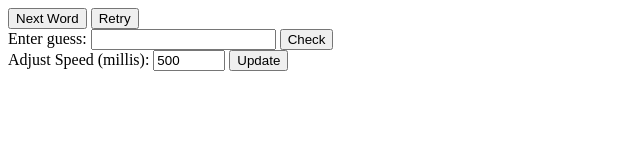
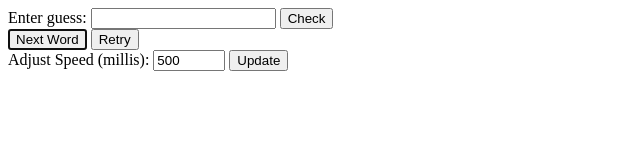
Before and after one commit to martiansnoop/fingerspelling, a plain HTML site: page index.html in a window 1280 px wide. Shown: the whole page, without its empty margins (0-640 px from the left). Drawn offline with Linux system fonts and the light colour scheme.

Commit message:
Move guess form to top becuase I think the page will behave better
After the word finishes playing, I move focus to the guess input, which
causes the page to jump a little bit.

```diff
--- a/fingerspelling.js
+++ b/fingerspelling.js
@@ -35,6 +35,7 @@ fetch("words.txt")
         checkButton.disabled = false;
         retryButton.disabled = false;
         nextWordButton.disabled = false;
+        nextWordButton.focus();
         loading = false;
     });
 
--- a/index.html
+++ b/index.html
@@ -5,6 +5,12 @@
         <meta name="viewport" content="width=device-width, initial-scale=1">
     </head>
     <body>
+        <!-- TODO consider the language used for the ids and names here. -->
+        <form id="guess-form" name="guess-form">
+            <label for="guess-input">Enter guess:</label>
+            <input id="guess-input" name="guess" type="text" autocomplete="off" disabled />
+            <button id="check-button" name="check" type="submit" disabled>Check</button>
+        </form>
         <!-- FIXME inline styles -->
         <div id="image-wrapper" style="background-color:black"></div>
         <button id="next-word-button" autofocus disabled>Next Word</button>
@@ -12,12 +18,6 @@
         <!-- FIXME currently using inline styles because I'm lazy and it's convenient -->
         <span id="success-indicator" style="display:none;color:green;font-weight:bold">Correct!</span>
          <span id="failure-indicator" style="display:none;color:red;font-weight:bold">Try again.</span>
-        <!-- TODO consider the language used for the ids and names here. -->
-        <form id="guess-form" name="guess-form">
-            <label for="guess-input">Enter guess:</label>
-            <input id="guess-input" name="guess" type="text" autocomplete="off" disabled />
-            <button id="check-button" name="check" type="submit" disabled>Check</button>
-        </form>
         <form id="adjust-speed-form" name="adjust-speed-form">
             <label for="adjust-speed-input">Adjust Speed (millis):</label>
             <input id="adjust-speed-input" type="number" min="100" max="2000" step="100" />
```
